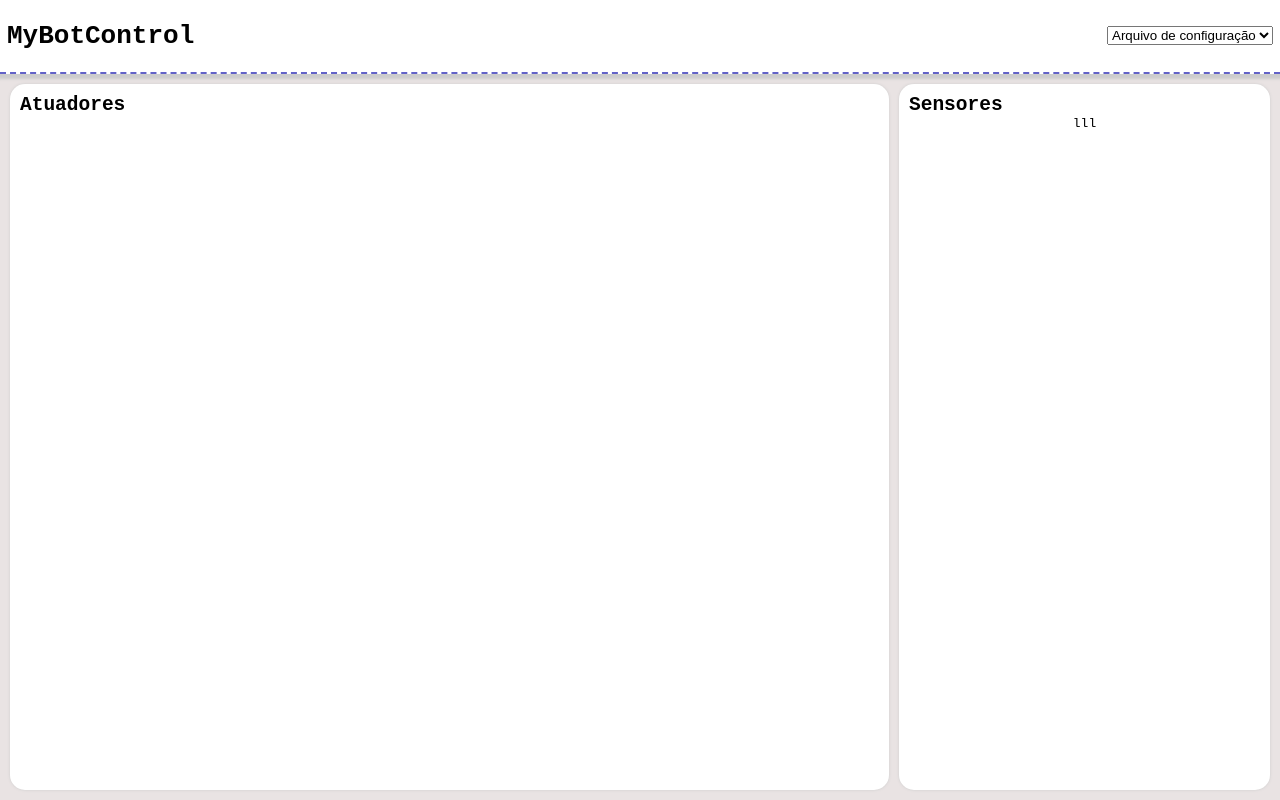
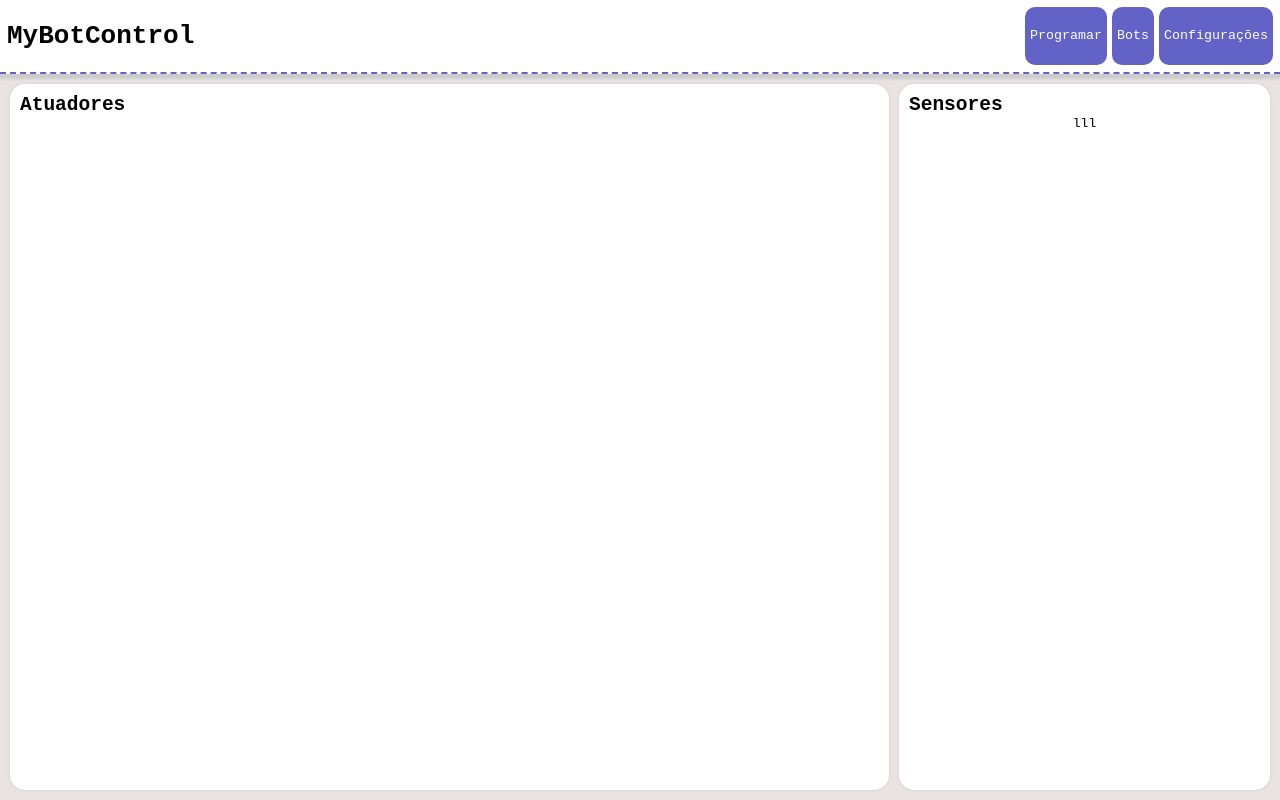
Before and after one commit to gustavo-csiqueira/simple-bot-control, a website with bundled scripts: page public/index.html in a window 1280 px wide. Built offline with nearby package versions, Linux system fonts and the light colour scheme; files whose address does not match are found by name.

Commit message:
Add toolbar

```diff
--- a/public/index.html
+++ b/public/index.html
@@ -13,10 +13,10 @@
 <body>
     <header>
         <h1>MyBotControl</h1>
-        <div class="config">
-            <select name="bots" id="bots">
-                <option value="bot1">Arquivo de configuração</option>
-            </select>
+        <div id="toolbar">
+            <button>Programar</button>
+            <button>Bots</button>
+            <button>Configurações</button>
         </div>
     </header>
 
--- a/public/style.css
+++ b/public/style.css
@@ -10,10 +10,10 @@
     box-sizing:border-box;
     margin: 0px;
     padding: 0px;
+    font-family: monospace;
 }
 
 body {
-    font-family: monospace;
     background-color: var(--bg-color);
 
     display: flex;
@@ -42,6 +42,51 @@ header {
     align-items: center;
 
 
+}
+
+button {
+    /* Colors */
+    background-color: var(--secundary-color);
+    color: var(--main-color);
+
+    /* Space */
+    padding: 5px;
+
+    /* Border */
+    border-radius: 10px;
+
+    /* Transitions */
+    transition: all 500ms;
+
+}
+
+button:hover {
+    /* Colors */
+    background-color: var(--tertiary-color);
+    color: var(--main-color);
+
+}
+
+button:active {
+    /* Colors */
+    background-color: var(--main-color);
+    color: var(--tertiary-color);
+
+}
+
+#toolbar {
+    display: flex;
+
+    gap:5px;
+
+    height: 100%;
+
+}
+
+#toolbar > button {
+    font-weight: 500;
+
+    height: 100%;
 }
 
 #dashboard {
@@ -149,37 +194,16 @@ header {
 }
 
 .module > button {
-    /* Colors */
-    background-color: var(--secundary-color);
-    color: var(--main-color);
-
     /* Space */
     padding: 7px;
 
     /* Border */
     border-radius: 15px;
 
-    /* Transitions */
-    transition: all 500ms;
-
 }
 
 .module > button > img {
     height: 25px;
-}
-
-.module > button:hover {
-    /* Colors */
-    background-color: var(--tertiary-color);
-    color: var(--main-color);
-
-}
-
-.module > button:active {
-    /* Colors */
-    background-color: var(--main-color);
-    color: var(--tertiary-color);
-
 }
 
 .module > .status-indicator {
```
